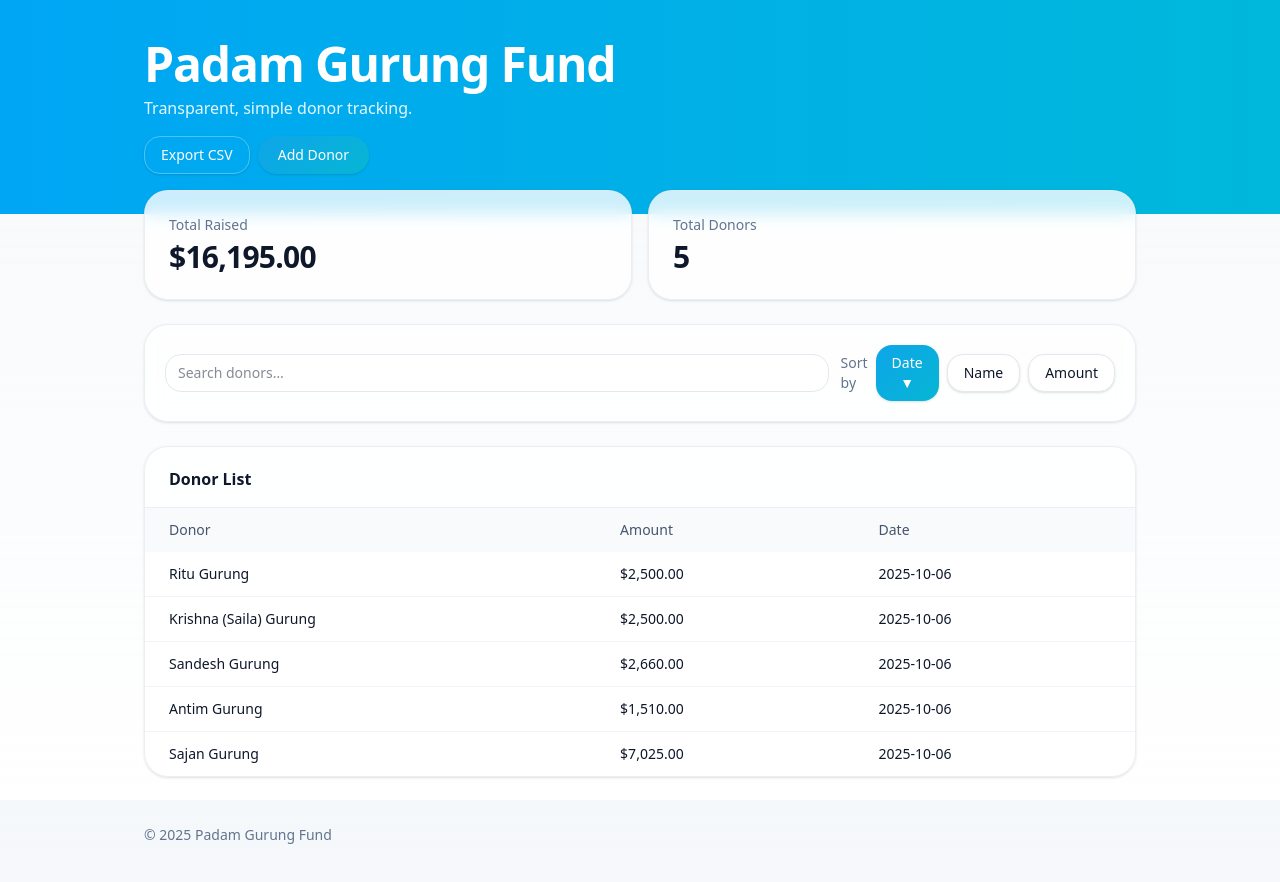
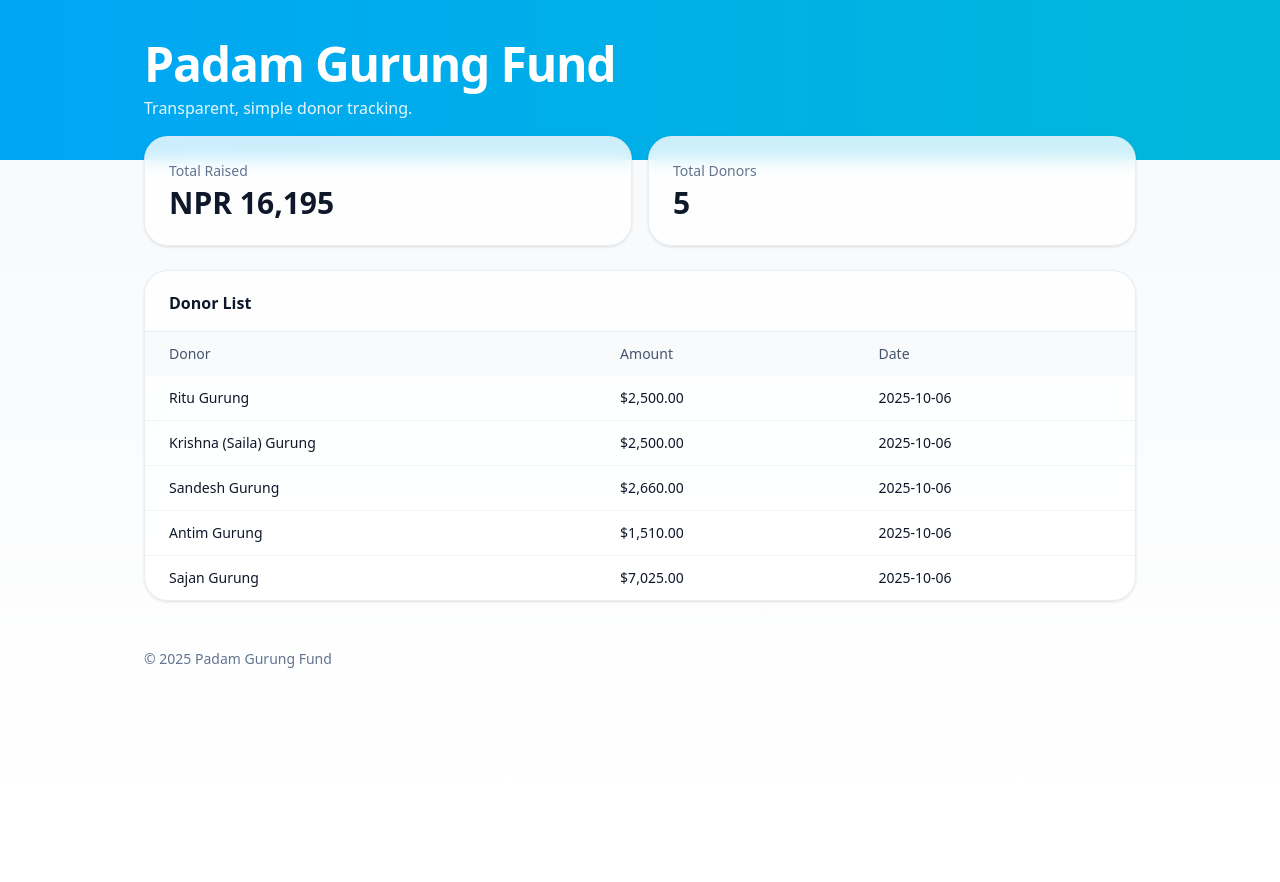
Before and after one commit to gsajan21/padamgurungfund.com, a React (Vite) app: page / in a window 1280 px wide. Shown: the top 882 px of the page. After the commit the page ends 800 px from the top, so only its background shows below. Built offline with nearby package versions, Linux system fonts and the light colour scheme.

Commit message:
prod code
remove the local storage to manual

```diff
--- a/src/App.tsx
+++ b/src/App.tsx
@@ -1,67 +1,12 @@
-import { useEffect, useMemo, useState } from "react";
 import DonorTable from "./components/DonorTable";
-import type { Donor } from "./components/DonorTable";
-import AddDonorModal from "./components/AddDonorModal";
-import StatsCards from "./components/StatsCards";
+import { donors } from "./data/donors";
 import "./styles/index.css";
 
-const STORAGE_KEY = "pgf_donors_v1";
-
-const seedDonors: Donor[] = [
-  { id: "d1", name: "Ritu Gurung", amount: 2500, date: "2025-10-06" },
-  { id: "d2", name: "Krishna (Saila) Gurung", amount: 2500, date: "2025-10-06" },
-  { id: "d3", name: "Sandesh Gurung", amount: 2660, date: "2025-10-06" },
-  { id: "d3", name: "Antim Gurung", amount: 1510, date: "2025-10-06" },
-  { id: "d3", name: "Sajan Gurung", amount: 7025, date: "2025-10-06" },
-];
-
-function money(n: number) {
-  return new Intl.NumberFormat("en-US", { style: "currency", currency: "USD" }).format(n || 0);
-}
-
 export default function App() {
-  const [donors, setDonors] = useState<Donor[]>(() => {
-    const raw = localStorage.getItem(STORAGE_KEY);
-    return raw ? JSON.parse(raw) : seedDonors;
-  });
-  const [query, setQuery] = useState("");
-  const [sortBy, setSortBy] = useState<"date" | "name" | "amount">("date");
-  const [sortDir, setSortDir] = useState<"asc" | "desc">("desc");
-  const [showForm, setShowForm] = useState(false);
-  const [toast, setToast] = useState<string | null>(null);
-
-  useEffect(() => {
-    localStorage.setItem(STORAGE_KEY, JSON.stringify(donors));
-  }, [donors]);
-
-  const filtered = useMemo(() => {
-    const q = query.trim().toLowerCase();
-    const dir = sortDir === "asc" ? 1 : -1;
-    return donors
-      .filter((d) => !q || d.name.toLowerCase().includes(q))
-      .sort((a, b) => {
-        if (sortBy === "amount") return (a.amount - b.amount) * dir;
-        if (sortBy === "name") return a.name.localeCompare(b.name) * dir;
-        return (new Date(a.date).getTime() - new Date(b.date).getTime()) * dir;
-      });
-  }, [donors, query, sortBy, sortDir]);
-
   const total = donors.reduce((s, d) => s + d.amount, 0);
 
-  function downloadCSV() {
-    const csv = [["Name", "Amount", "Date"], ...donors.map((d) => [d.name, d.amount, d.date])]
-      .map((r) => r.join(","))
-      .join("\n");
-    const blob = new Blob([csv], { type: "text/csv" });
-    const a = document.createElement("a");
-    a.href = URL.createObjectURL(blob);
-    a.download = "padamgurungfund_donors.csv";
-    a.click();
-  }
-
-  function showToast(msg: string) {
-    setToast(msg);
-    window.setTimeout(() => setToast(null), 2000);
+  function money(n: number) {
+    return new Intl.NumberFormat("ne-NP", { style: "currency", currency: "NPR" , maximumFractionDigits:0,}).format(n || 0);
   }
 
   return (
@@ -71,65 +16,29 @@ export default function App() {
         <div className="mx-auto max-w-5xl px-4 py-10">
           <h1 className="h1">Padam Gurung Fund</h1>
           <p className="mt-2 text-white/90">Transparent, simple donor tracking.</p>
-          <div className="mt-4 flex gap-2">
-            <button onClick={downloadCSV} className="btn btn-outline-light">
-              Export CSV
-            </button>
-            <button onClick={() => setShowForm(true)} className="btn btn-primary btn-pill">
-              Add Donor
-            </button>
-          </div>
         </div>
       </div>
 
       {/* Main */}
       <main className="mx-auto max-w-5xl px-4 -mt-6 space-y-6">
-        <StatsCards total={total} donorCount={donors.length} formatCurrency={money} />
-
-        {/* Controls */}
-        <div className="card p-5">
-          <div className="flex flex-col gap-3 md:flex-row md:items-center md:justify-between">
-            <input
-              className="input md:w-80"
-              placeholder="Search donors…"
-              value={query}
-              onChange={(e) => setQuery(e.target.value)}
-            />
-            <div className="flex items-center gap-2">
-              <span className="subtle">Sort by</span>
-              {(["date", "name", "amount"] as const).map((f) => (
-                <button
-                  key={f}
-                  onClick={() => {
-                    if (sortBy === f) setSortDir(sortDir === "asc" ? "desc" : "asc");
-                    else setSortBy(f);
-                  }}
-                  className={`btn ${sortBy === f ? "btn-primary" : "btn-ghost"}`}
-                >
-                  {f[0].toUpperCase() + f.slice(1)} {sortBy === f ? (sortDir === "asc" ? "▲" : "▼") : ""}
-                </button>
-              ))}
-            </div>
+        {/* Simple stats */}
+        <div className="grid grid-cols-1 sm:grid-cols-2 gap-4">
+          <div className="card p-6">
+            <div className="subtle">Total Raised</div>
+            <div className="mt-1 text-3xl font-bold">{money(total)}</div>
+          </div>
+          <div className="card p-6">
+            <div className="subtle">Total Donors</div>
+            <div className="mt-1 text-3xl font-bold">{donors.length}</div>
           </div>
         </div>
 
-        <DonorTable donors={filtered} formatCurrency={money} />
+        <DonorTable donors={donors} />
       </main>
-
-      {showForm && (
-        <AddDonorModal
-          setShowForm={setShowForm}
-          setDonors={setDonors}
-          onAdded={(name) => showToast(`Added donor: ${name}`)}
-        />
-      )}
 
       <footer className="mx-auto max-w-5xl px-4 py-12 subtle">
         © {new Date().getFullYear()} Padam Gurung Fund
       </footer>
-
-      {/* Toast */}
-      {toast && <div className="toast">{toast}</div>}
     </div>
   );
 }
--- a/src/components/AddDonorModal.tsx
+++ /dev/null
@@ -1,66 +0,0 @@
-import React, { useState } from "react";
-import type { Donor } from "./DonorTable";
-
-type Props = {
-  setShowForm: (v: boolean) => void;
-  setDonors: React.Dispatch<React.SetStateAction<Donor[]>>;
-  onAdded?: (name: string) => void; // for toast
-};
-
-export default function AddDonorModal({ setShowForm, setDonors, onAdded }: Props) {
-  const [form, setForm] = useState({ name: "", amount: "", date: new Date().toISOString().slice(0, 10) });
-  const [error, setError] = useState("");
-
-  function addDonor(e: React.FormEvent) {
-    e.preventDefault();
-    const name = form.name.trim();
-    const amount = Number(form.amount);
-    if (!name) return setError("Please enter donor name.");
-    if (amount <= 0) return setError("Amount must be positive.");
-    const newDonor: Donor = { id: crypto.randomUUID(), name, amount, date: form.date };
-    setDonors(prev => [...prev, newDonor]);
-    setShowForm(false);
-    onAdded?.(name);
-  }
-
-  return (
-    <div className="fixed inset-0 z-50 grid place-items-center bg-black/40 p-4" onClick={() => setShowForm(false)}>
-      <form
-        onClick={(e) => e.stopPropagation()}
-        onSubmit={addDonor}
-        className="w-full max-w-md card p-6 transition"
-      >
-        <h2 className="text-lg font-semibold mb-4">Add Donor</h2>
-
-        <div className="space-y-3">
-          <input
-            className="input"
-            placeholder="Full name"
-            value={form.name}
-            onChange={(e) => setForm({ ...form, name: e.target.value })}
-          />
-          <input
-            type="number"
-            step="0.01"
-            className="input"
-            placeholder="Amount (USD)"
-            value={form.amount}
-            onChange={(e) => setForm({ ...form, amount: e.target.value })}
-          />
-          <input
-            type="date"
-            className="input"
-            value={form.date}
-            onChange={(e) => setForm({ ...form, date: e.target.value })}
-          />
-          {error && <p className="text-sm text-red-600">{error}</p>}
-        </div>
-
-        <div className="mt-5 flex justify-end gap-2">
-          <button type="button" onClick={() => setShowForm(false)} className="btn btn-ghost">Cancel</button>
-          <button type="submit" className="btn btn-primary btn-pill">Save Donor</button>
-        </div>
-      </form>
-    </div>
-  );
-}
--- a/src/components/DonorTable.tsx
+++ b/src/components/DonorTable.tsx
@@ -1,17 +1,15 @@
-
-export type Donor = {
-  id: string;
-  name: string;
-  amount: number;
-  date: string;
-};
+import React from "react";
+import type { Donor } from "../data/donors";
 
 type Props = {
   donors: Donor[];
-  formatCurrency: (n: number) => string;
 };
 
-export default function DonorTable({ donors, formatCurrency }: Props) {
+function money(n: number) {
+  return new Intl.NumberFormat("en-US", { style: "currency", currency: "USD" }).format(n || 0);
+}
+
+export default function DonorTable({ donors }: Props) {
   return (
     <section className="card overflow-hidden">
       <div className="px-6 pt-5 pb-4 border-b border-slate-200/70">
@@ -27,20 +25,19 @@ export default function DonorTable({ donors, formatCurrency }: Props) {
             </tr>
           </thead>
           <tbody className="divide-y divide-slate-100">
-            {donors.length === 0 ? (
+            {donors.map((d) => (
+              <tr key={d.id} className="table-row">
+                <td className="px-6 py-3 font-medium">{d.name}</td>
+                <td className="px-6 py-3">{money(d.amount)}</td>
+                <td className="px-6 py-3 tabular-nums">{d.date}</td>
+              </tr>
+            ))}
+            {donors.length === 0 && (
               <tr>
                 <td colSpan={3} className="px-6 py-10 text-center text-slate-500">
                   No donors yet.
                 </td>
               </tr>
-            ) : (
-              donors.map((d) => (
-                <tr key={d.id} className="table-row">
-                  <td className="px-6 py-3 font-medium">{d.name}</td>
-                  <td className="px-6 py-3">{formatCurrency(d.amount)}</td>
-                  <td className="px-6 py-3 tabular-nums">{d.date}</td>
-                </tr>
-              ))
             )}
           </tbody>
         </table>
--- /dev/null
+++ b/src/data/donors.ts
@@ -0,0 +1,14 @@
+export type Donor = {
+  id: string;
+  name: string;
+  amount: number;
+  date: string;
+};
+
+export const donors: Donor[] = [
+  { id: "d1", name: "Ritu Gurung",               amount: 2500, date: "2025-10-06" },
+  { id: "d2", name: "Krishna (Saila) Gurung",    amount: 2500, date: "2025-10-06" },
+  { id: "d3", name: "Sandesh Gurung",            amount: 2660, date: "2025-10-06" },
+  { id: "d4", name: "Antim Gurung",              amount: 1510, date: "2025-10-06" },
+  { id: "d5", name: "Sajan Gurung",              amount: 7025, date: "2025-10-06" },
+];
```
